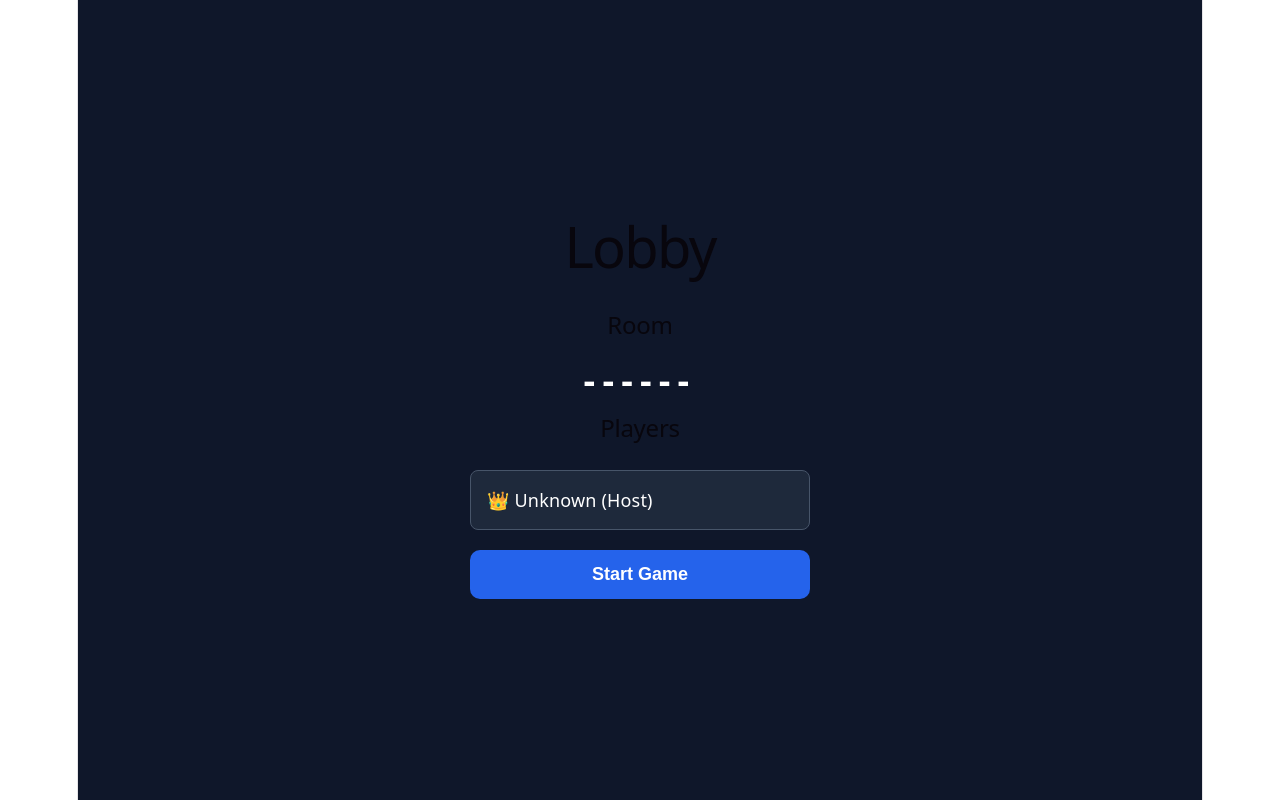
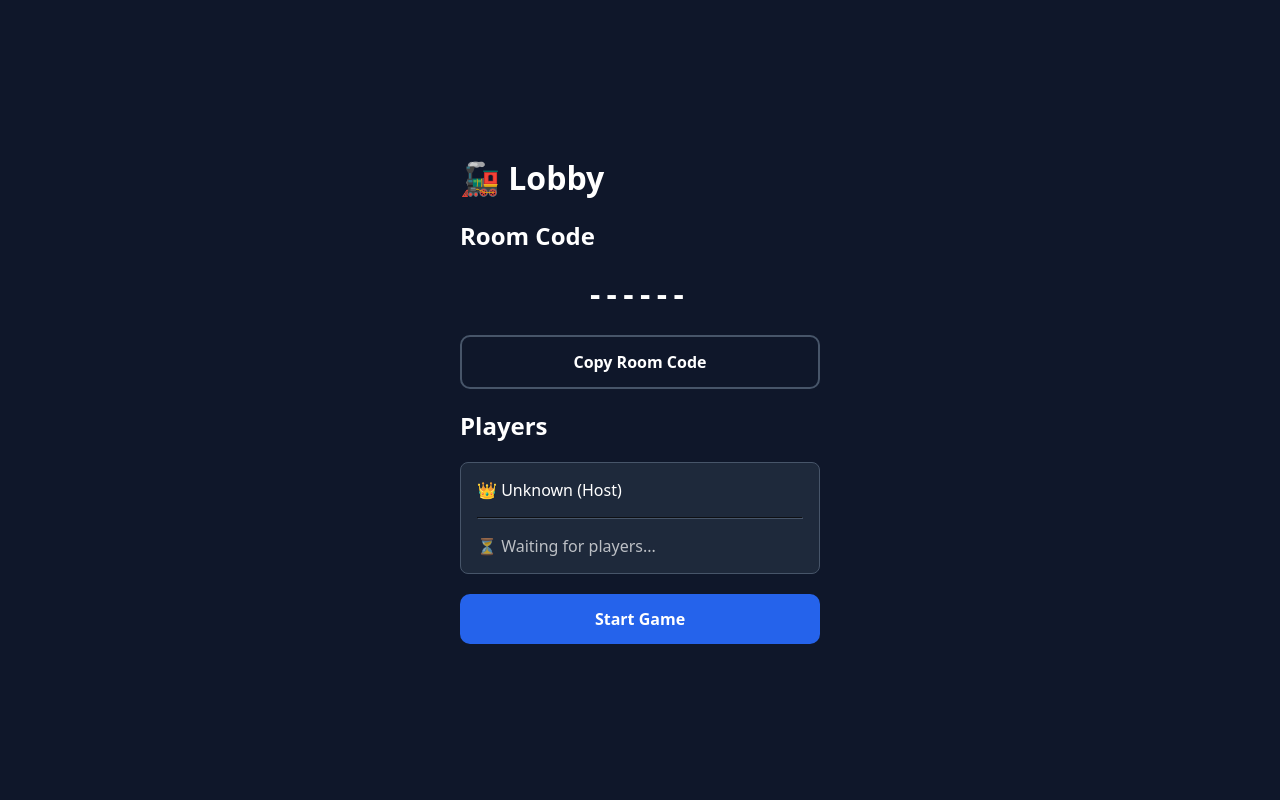
Before and after one commit to 46r8kz72zm-source/ticket-companion, a React (Vite) app: page /lobby in a window 1280 px wide. Built offline with nearby package versions, Linux system fonts and the light colour scheme.

Commit message:
Complete game creation flow

```diff
--- a/src/App.tsx
+++ b/src/App.tsx
@@ -4,6 +4,7 @@ import HomePage from "./pages/HomePage";
 import CreateGamePage from "./pages/CreateGamePage";
 import JoinGamePage from "./pages/JoinGamePage";
 import LobbyPage from "./pages/LobbyPage";
+import GamePage from "./pages/GamePage";
 
 function App() {
   return (
@@ -13,6 +14,7 @@ function App() {
         <Route path="/create" element={<CreateGamePage />} />
         <Route path="/join" element={<JoinGamePage />} />
         <Route path="/lobby" element={<LobbyPage />} />
+        <Route path="/game" element={<GamePage />} />
       </Routes>
     </BrowserRouter>
   );
--- /dev/null
+++ b/src/components/layout/PageLayout.tsx
@@ -0,0 +1,25 @@
+import { ReactNode } from "react";
+
+type PageLayoutProps = {
+  children: ReactNode;
+};
+
+function PageLayout({ children }: PageLayoutProps) {
+  return (
+    <main
+      style={{
+        minHeight: "100vh",
+        background: "#0f172a",
+        color: "white",
+        display: "flex",
+        justifyContent: "center",
+        alignItems: "center",
+        padding: "24px",
+      }}
+    >
+      {children}
+    </main>
+  );
+}
+
+export default PageLayout;
--- a/src/index.css
+++ b/src/index.css
@@ -1,111 +1,30 @@
-:root {
-  --text: #6b6375;
-  --text-h: #08060d;
-  --bg: #fff;
-  --border: #e5e4e7;
-  --code-bg: #f4f3ec;
-  --accent: #aa3bff;
-  --accent-bg: rgba(170, 59, 255, 0.1);
-  --accent-border: rgba(170, 59, 255, 0.5);
-  --social-bg: rgba(244, 243, 236, 0.5);
-  --shadow:
-    rgba(0, 0, 0, 0.1) 0 10px 15px -3px, rgba(0, 0, 0, 0.05) 0 4px 6px -2px;
-
-  --sans: system-ui, 'Segoe UI', Roboto, sans-serif;
-  --heading: system-ui, 'Segoe UI', Roboto, sans-serif;
-  --mono: ui-monospace, Consolas, monospace;
-
-  font: 18px/145% var(--sans);
-  letter-spacing: 0.18px;
-  color-scheme: light dark;
-  color: var(--text);
-  background: var(--bg);
-  font-synthesis: none;
-  text-rendering: optimizeLegibility;
-  -webkit-font-smoothing: antialiased;
-  -moz-osx-font-smoothing: grayscale;
-
-  @media (max-width: 1024px) {
-    font-size: 16px;
-  }
-}
-
-@media (prefers-color-scheme: dark) {
-  :root {
-    --text: #9ca3af;
-    --text-h: #f3f4f6;
-    --bg: #16171d;
-    --border: #2e303a;
-    --code-bg: #1f2028;
-    --accent: #c084fc;
-    --accent-bg: rgba(192, 132, 252, 0.15);
-    --accent-border: rgba(192, 132, 252, 0.5);
-    --social-bg: rgba(47, 48, 58, 0.5);
-    --shadow:
-      rgba(0, 0, 0, 0.4) 0 10px 15px -3px, rgba(0, 0, 0, 0.25) 0 4px 6px -2px;
-  }
-
-  #social .button-icon {
-    filter: invert(1) brightness(2);
-  }
-}
-
-#root {
-  width: 1126px;
-  max-width: 100%;
-  margin: 0 auto;
-  text-align: center;
-  border-inline: 1px solid var(--border);
-  min-height: 100svh;
-  display: flex;
-  flex-direction: column;
+* {
   box-sizing: border-box;
 }
 
+html,
+body,
+#root {
+  margin: 0;
+  padding: 0;
+  min-height: 100vh;
+  width: 100%;
+}
+
 body {
+  font-family: system-ui, sans-serif;
+  background: #0f172a;
+  color: white;
+}
+
+h1,
+h2,
+p {
+  color: inherit;
   margin: 0;
 }
 
-h1,
-h2 {
-  font-family: var(--heading);
-  font-weight: 500;
-  color: var(--text-h);
+button,
+input {
+  font: inherit;
 }
-
-h1 {
-  font-size: 56px;
-  letter-spacing: -1.68px;
-  margin: 32px 0;
-  @media (max-width: 1024px) {
-    font-size: 36px;
-    margin: 20px 0;
-  }
-}
-h2 {
-  font-size: 24px;
-  line-height: 118%;
-  letter-spacing: -0.24px;
-  margin: 0 0 8px;
-  @media (max-width: 1024px) {
-    font-size: 20px;
-  }
-}
-p {
-  margin: 0;
-}
-
-code,
-.counter {
-  font-family: var(--mono);
-  display: inline-flex;
-  border-radius: 4px;
-  color: var(--text-h);
-}
-
-code {
-  font-size: 15px;
-  line-height: 135%;
-  padding: 4px 8px;
-  background: var(--code-bg);
-}
--- a/src/pages/CreateGamePage.tsx
+++ b/src/pages/CreateGamePage.tsx
@@ -1,11 +1,25 @@
 import { useState } from "react";
+import { useNavigate } from "react-router-dom";
 import Button from "../components/common/Button";
-import { useNavigate } from "react-router-dom";
 import { generateRoomCode } from "../utils/generateRoomCode";
 
 function CreateGamePage() {
   const [playerName, setPlayerName] = useState("");
   const navigate = useNavigate();
+
+  function handleCreateGame() {
+    if (!playerName.trim()) {
+      alert("Please enter your name.");
+      return;
+    }
+
+    navigate("/lobby", {
+      state: {
+        roomCode: generateRoomCode(),
+        playerName,
+      },
+    });
+  }
 
   return (
     <main
@@ -20,23 +34,24 @@ function CreateGamePage() {
     >
       <div
         style={{
-          width: 340,
+          width: 360,
           display: "flex",
           flexDirection: "column",
           gap: 20,
         }}
       >
-        <h1>Create Game</h1>
+        <h1 style={{ color: "white" }}>Create Game</h1>
 
         <label>Your Name</label>
 
         <input
+          type="text"
           value={playerName}
           onChange={(e) => setPlayerName(e.target.value)}
-          placeholder="Player"
+          placeholder="Enter your name"
           style={{
-            padding: 12,
-            borderRadius: 8,
+            padding: "12px",
+            borderRadius: "8px",
             border: "1px solid #475569",
             background: "#1e293b",
             color: "white",
@@ -44,23 +59,9 @@ function CreateGamePage() {
           }}
         />
 
-        <Button
-  onClick={() => {
-    if (!playerName.trim()) {
-      alert("Please enter your name.");
-      return;
-    }
-
-    navigate("/lobby", {
-      state: {
-        roomCode: generateRoomCode(),
-        playerName,
-      },
-    });
-  }}
->
-  Create Game
-</Button>
+        <Button onClick={handleCreateGame}>
+          Create Game
+        </Button>
       </div>
     </main>
   );
--- /dev/null
+++ b/src/pages/GamePage.tsx
@@ -0,0 +1,67 @@
+import Button from "../components/common/Button";
+import PageLayout from "../components/layout/PageLayout";
+
+function GamePage() {
+  return (
+    <PageLayout>
+      <div
+        style={{
+          width: 360,
+          display: "flex",
+          flexDirection: "column",
+          gap: 20,
+        }}
+      >
+        <h1>🚂 Ticket Companion</h1>
+
+        <h2>Room</h2>
+        <p>DB7C67</p>
+
+        <hr />
+
+        <h2>Face Up Cards</h2>
+
+        <div
+          style={{
+            display: "flex",
+            justifyContent: "space-between",
+            fontSize: "2rem",
+          }}
+        >
+          <span>🟥</span>
+          <span>🟦</span>
+          <span>🟩</span>
+          <span>⬛</span>
+          <span>🚂</span>
+        </div>
+
+        <hr />
+
+        <h2>Your Hand</h2>
+
+        <div
+          style={{
+            display: "flex",
+            flexWrap: "wrap",
+            gap: 10,
+            fontSize: "2rem",
+          }}
+        >
+          <span>🟥</span>
+          <span>🟥</span>
+          <span>🟨</span>
+          <span>⬛</span>
+          <span>🚂</span>
+        </div>
+
+        <Button>Draw Card</Button>
+
+        <Button variant="secondary">
+          View Tickets
+        </Button>
+      </div>
+    </PageLayout>
+  );
+}
+
+export default GamePage;
--- a/src/pages/LobbyPage.tsx
+++ b/src/pages/LobbyPage.tsx
@@ -1,11 +1,17 @@
-import { useLocation } from "react-router-dom";
+import { useLocation, useNavigate } from "react-router-dom";
 import Button from "../components/common/Button";
 
 function LobbyPage() {
   const location = useLocation();
+  const navigate = useNavigate();
 
   const roomCode = location.state?.roomCode ?? "------";
   const playerName = location.state?.playerName ?? "Unknown";
+
+  function copyRoomCode() {
+    navigator.clipboard.writeText(roomCode);
+    alert("Room code copied!");
+  }
 
   return (
     <main
@@ -20,42 +26,61 @@ function LobbyPage() {
     >
       <div
         style={{
-          width: 340,
-          textAlign: "center",
+          width: 360,
           display: "flex",
           flexDirection: "column",
           gap: 20,
         }}
       >
-        <h1>Lobby</h1>
+        <h1 style={{ color: "white" }}>🚂 Lobby</h1>
 
-        <h2>Room</h2>
+        <h2 style={{ color: "white" }}>Room Code</h2>
 
         <p
           style={{
             fontSize: "2rem",
-            letterSpacing: "0.2em",
             fontWeight: "bold",
+            letterSpacing: ".2em",
+            textAlign: "center",
           }}
         >
           {roomCode}
         </p>
 
-        <h2>Players</h2>
+        <Button
+          variant="secondary"
+          onClick={copyRoomCode}
+        >
+          Copy Room Code
+        </Button>
+
+        <h2 style={{ color: "white" }}>Players</h2>
 
         <div
           style={{
             border: "1px solid #475569",
             borderRadius: 8,
             padding: 16,
-            textAlign: "left",
             background: "#1e293b",
           }}
         >
           <p>👑 {playerName} (Host)</p>
+
+          <hr
+            style={{
+              margin: "16px 0",
+              borderColor: "#475569",
+            }}
+          />
+
+          <p style={{ opacity: 0.7 }}>
+            ⏳ Waiting for players...
+          </p>
         </div>
 
-        <Button>Start Game</Button>
+        <Button onClick={() => navigate("/game")}>
+          Start Game
+        </Button>
       </div>
     </main>
   );
```
